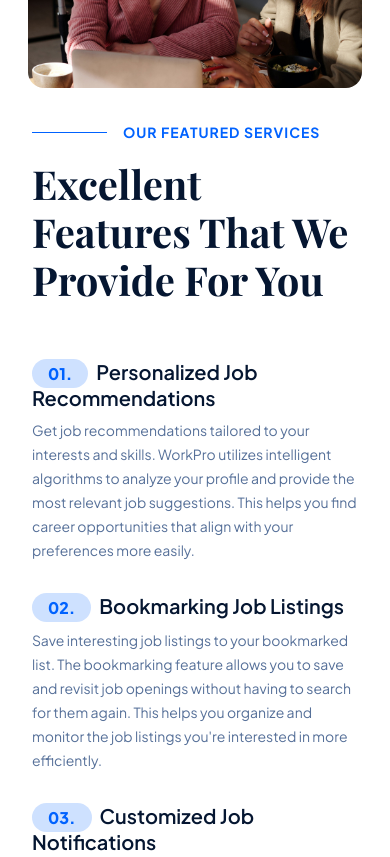
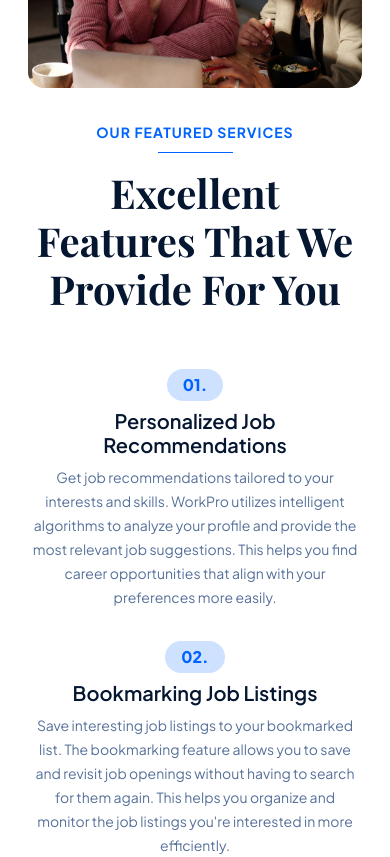
Before and after one commit to agreytosira/workpro, a plain HTML site: page index.html in a window 390 px wide. Shown: the part 4220-5077 px from the top of the page. Drawn offline with nearby package versions, Linux system fonts and the light colour scheme.

Commit message:
update tablet responsive of homepage

```diff
--- a/scss/responsives/_tablet.scss
+++ b/scss/responsives/_tablet.scss
@@ -136,6 +136,34 @@
     .services {
         padding: 2.5rem 1rem;
 
+        &__subtitle {
+            text-align: center;
+            flex-direction: column-reverse;
+            gap: 0.5rem;
+
+            &::before {
+                margin-right: 0;
+            }
+        }
+
+        &__title {
+            text-align: center;
+        }
+
+        &__list {
+            &-title {
+                display: flex;
+                flex-direction: column;
+                align-items: center;
+                gap: 0.5rem;
+            }
+            text-align: center;
+
+            span {
+                margin: 0;
+            }
+        }
+
         &__left {
             height: 75%;
         }
@@ -154,6 +182,20 @@
     .testimonial {
         margin: 2.5rem 0;
         padding: 0 1rem;
+
+        &__header {
+            text-align: center;
+        }
+
+        &__subtitle {
+            text-align: center;
+            flex-direction: column-reverse;
+            gap: 0.5rem;
+
+            &::before {
+                margin-right: 0;
+            }
+        }
 
         &__profile {
             margin-right: 0.5rem;
@@ -224,6 +266,7 @@
     .footer {
         padding: 5rem 1rem;
         padding-top: 14rem;
+
         &__col {
             &:nth-child(1) {
                 margin-bottom: 1rem;
@@ -239,5 +282,9 @@
                 font-size: 14px;
             }
         }
+
+        &__copyright {
+            margin-top: 1.5rem;
+        }
     }
 }
```
Also changed, not shown: css/main.css, css/main.min.css, 2 other files.
